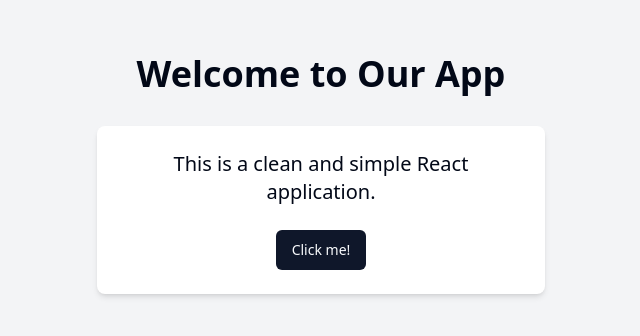
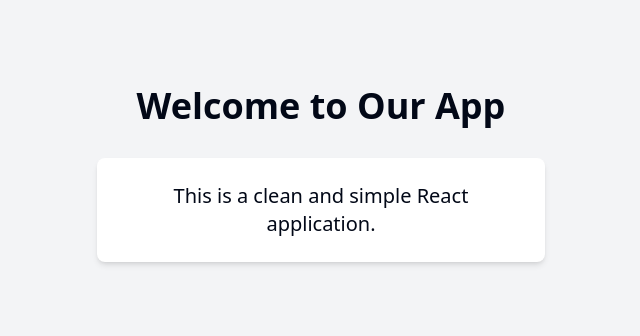
Before and after one commit to GPT-Engineer-App-Dev/friendly-react-haven, a React (Vite) app: page / in a window 1280 px wide. Shown: the part 226-562 px from the top of the page, without its empty margins (319-959 px from the left). Built offline with nearby package versions, Linux system fonts and the light colour scheme.

Commit message:
Remove "Click me" button
This commit removes the "Click me!" button from the Index component in the application.
[skip gpt_engineer]

```diff
--- a/src/pages/Index.jsx
+++ b/src/pages/Index.jsx
@@ -1,5 +1,4 @@
 import React from 'react';
-import { Button } from "@/components/ui/button"
 
 const Index = () => {
   return (
@@ -7,8 +6,7 @@ const Index = () => {
       <h1 className="text-4xl font-bold mb-8">Welcome to Our App</h1>
 
       <div className="bg-white p-6 rounded-lg shadow-md w-full max-w-md text-center">
-        <p className="text-xl mb-6">This is a clean and simple React application.</p>
-        <Button>Click me!</Button>
+        <p className="text-xl">This is a clean and simple React application.</p>
       </div>
     </div>
   );
```
